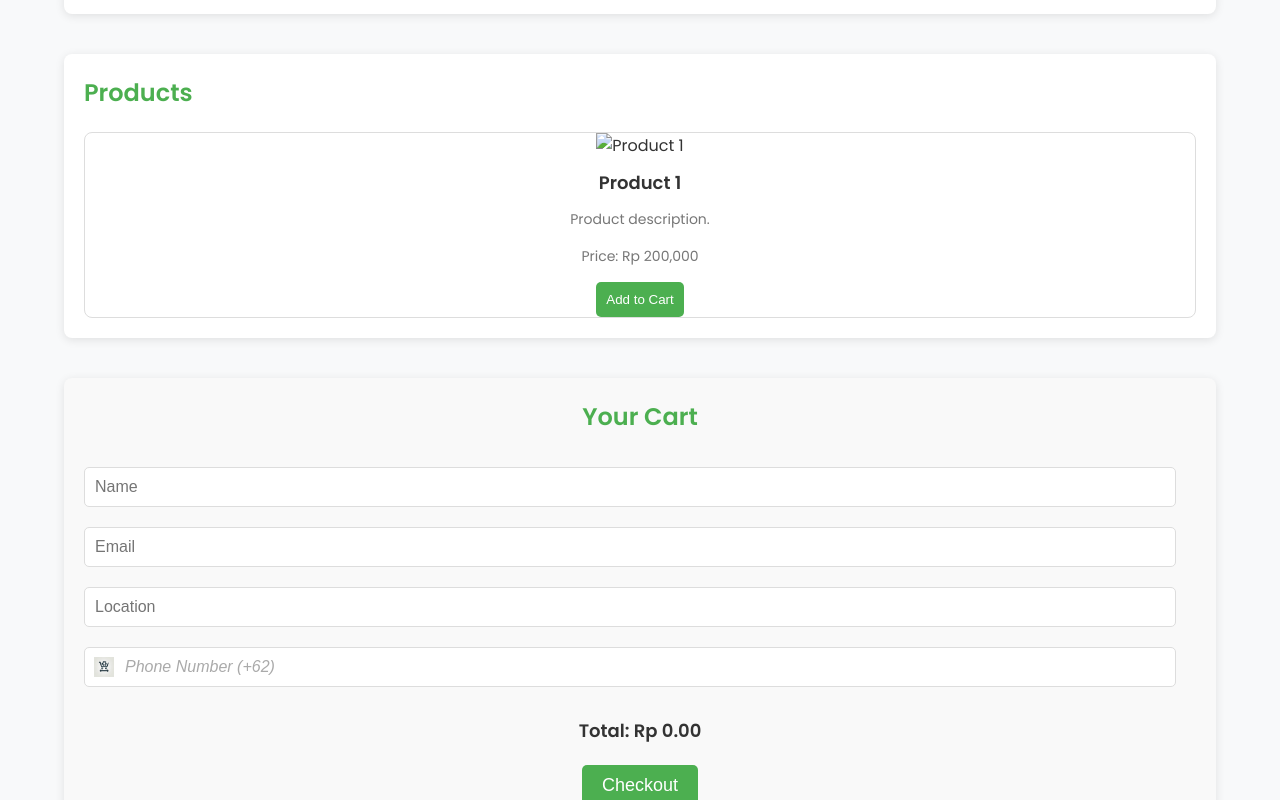
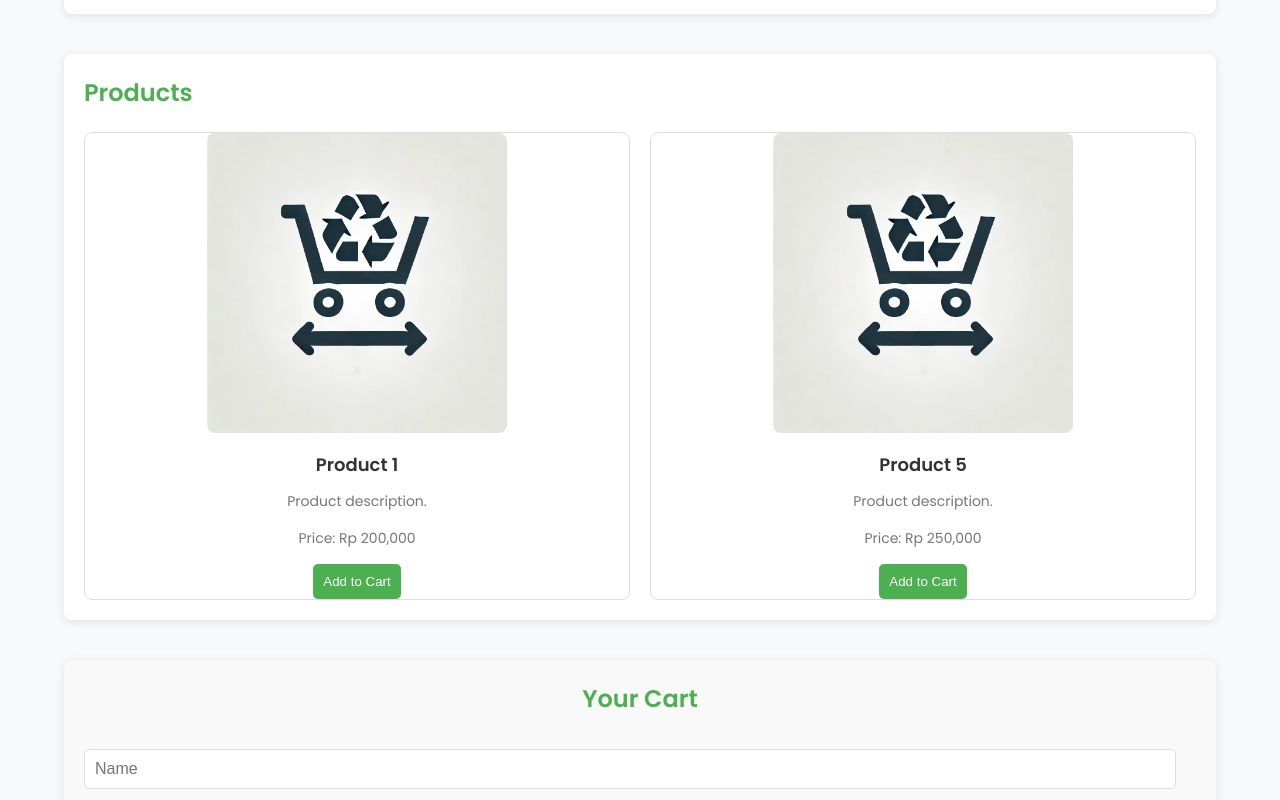
Before and after one commit to KanzeroG/store-secondgoods, a plain HTML site: page index.html in a window 1280 px wide. Shown: the part 968-1768 px from the top of the page. Drawn offline with Linux system fonts and the light colour scheme.

Commit message:
issueimagefix

```diff
--- a/index.html
+++ b/index.html
@@ -65,13 +65,19 @@
             <h2>Products</h2>
             <div class="product-grid">
                 <div class="product" data-id="3" data-price="200000">
-                    <img src="product1.jpg" alt="Product 1">
+                    <img src="img/icon.webp" alt="Product 1">
                     <h3>Product 1</h3>
                     <p>Product description.</p>
                     <p class="price">Price: Rp 200,000</p>
                     <button class="add-to-cart">Add to Cart</button>
                 </div>
-                <!-- Add more products as needed -->
+                <div class="product" data-id="5" data-price="250000">
+                    <img src="img/icon.webp" alt="Product 5">
+                    <h3>Product 5</h3>
+                    <p>Product description.</p>
+                    <p class="price">Price: Rp 250,000</p>
+                    <button class="add-to-cart">Add to Cart</button>
+                </div>
             </div>
         </section>
 
@@ -126,9 +132,9 @@
                 <div class="footer-column">
                     <h3>Follow Us</h3>
                     <div class="social-icons">
-                        <a href="https://facebook.com" target="_blank"><img src="img/icon1.png" alt="Facebook" class="social-icon"></a>
-                        <a href="https://twitter.com" target="_blank"><img src="img/icon2.png" alt="Twitter" class="social-icon"></a>
-                        <a href="https://instagram.com" target="_blank"><img src="img/icon3.webp" alt="Instagram" class="social-icon"></a>
+                        <a href="https://twitter.com" target="_blank"><img src="img/icon1.png" alt="Twitter" class="social-icon"></a>
+                        <a href="https://instagram.com" target="_blank"><img src="img/icon2.png" alt="Instagram" class="social-icon"></a>
+                        <a href="https://facebook.com" target="_blank"><img src="img/icon3.webp" alt="Facebook" class="social-icon"></a>
                     </div>
                 </div>
             </div>
--- a/styles.css
+++ b/styles.css
@@ -1,11 +1,9 @@
-/* General Reset and Styles */
 * {
     margin: 0;
     padding: 0;
     box-sizing: border-box;
 }
 
-/* Add this to enable smooth scrolling */
 html {
     scroll-behavior: smooth;
 }
@@ -132,6 +130,9 @@ h2 {
 .product img {
     width: 100%;
     height: auto;
+    max-width: 300px;
+    border-radius: 8px;
+    object-fit: cover;
 }
 
 .product h3 {
```
